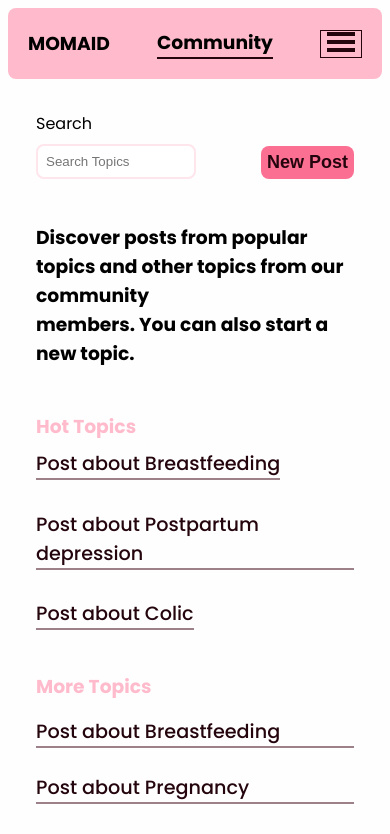
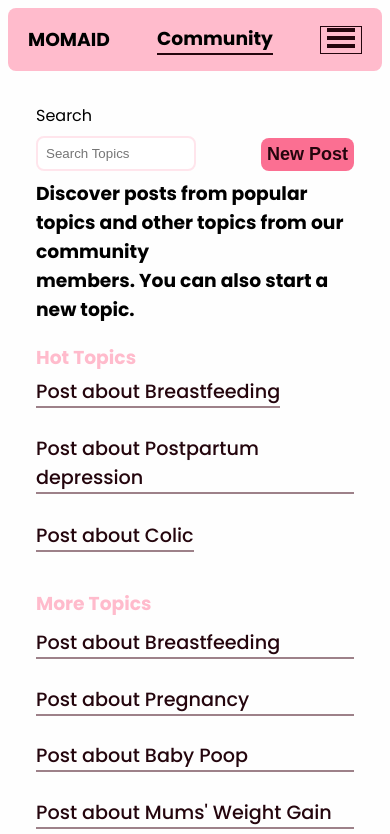
Before and after one commit to SafeEHA/Mom-aid, a React (Vite) app: page /community in a window 390 px wide. Shown: the top 834 px of the page. Built offline with nearby package versions, Linux system fonts and the light colour scheme.

Commit message:
Community page done, hopefully

```diff
--- a/src/App.css
+++ b/src/App.css
@@ -231,7 +231,7 @@ ul {
 /*STYLING FOR MOBILE VIEW*/
 @media(max-width:480px) {
 
-  /*Launch Page styling*/
+  /*Launch Page styling for mobile screen*/
   .launchPage {
     background-image: url(./assets/mobile-image.png);
     background-position: center;
@@ -252,6 +252,7 @@ ul {
     color: var(--deeppink);
   }
 
+  /*Community page styling for mobile screen*/
   .CommunityPage__SideTab,
   .CommunityPage__text,
   .HotTopics__list,
@@ -270,7 +271,7 @@ ul {
   }
 
   .hotTopics__container {
-    flex-basis: 150%;
+    flex-basis: 100%;
   }
 
   .hamburgerMenu span {
@@ -315,14 +316,14 @@ ul {
   }
 
   .navbar {
-    padding: 20px 20px;
+    padding: 16px 20px;
   }
 
   .navMenu {
     position: fixed;
     top: 0;
     right: 0;
-    width: min(75%, 200px);
+    width: min(75%, 250px);
     background-color: var(--white);
     padding-block: 40px;
     list-style: none;
@@ -338,10 +339,16 @@ ul {
   }
 
   .CommunityPage__title2 {
-    margin: 1rem 0;
+    margin-bottom: 10px ;
+    margin-top: 12px;
   }
 
   .CommunityPage__heading1 {
-    margin-top: 4px;
+    margin-top: 1px;
+  }
+
+  .CommunityPage__description {
+    margin-top: 8px;
+    margin-bottom: 16px;
   }
 }
--- a/src/Components/CommunityNav.jsx
+++ b/src/Components/CommunityNav.jsx
@@ -3,7 +3,7 @@ import { NavLink } from "react-router-dom";
 import CommunityNavMenu from "./CommunityNavMenu";
 
 const CommunityNav = () => {
-  let activeStyle = { padding: "2px 0", borderBottom: "4px solid #ffb3c6" };
+  let activeStyle = { padding: "2px 0", borderBottom: "4px solid var(--lightpink)" };
 
   const [openMenu, setOpenMenu]=useState(false)
   return (
--- a/src/Components/CommunityNavMenu.jsx
+++ b/src/Components/CommunityNavMenu.jsx
@@ -1,7 +1,7 @@
 import { NavLink } from "react-router-dom";
 
 const CommunityNavMenu = () => {
-  let activeStyle = { padding: "2px 0", borderBottom: "4px solid #ffb3c6" };
+  let activeStyle = { padding: "2px 0", borderBottom: "4px solid var(--grey)" };
   return (
     <ul className="navMenu">
       <li>
```
